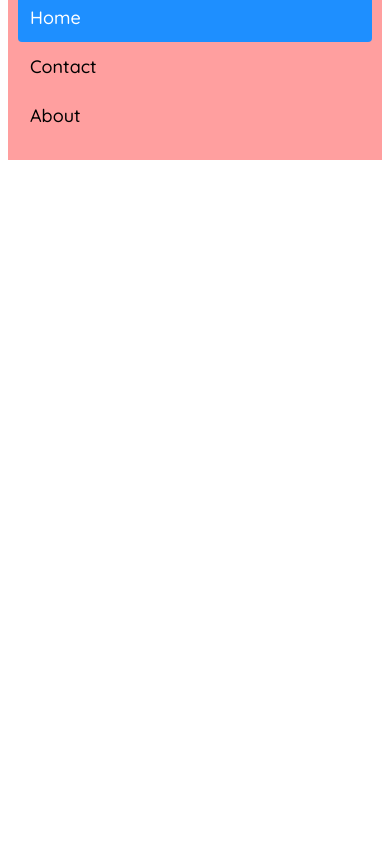
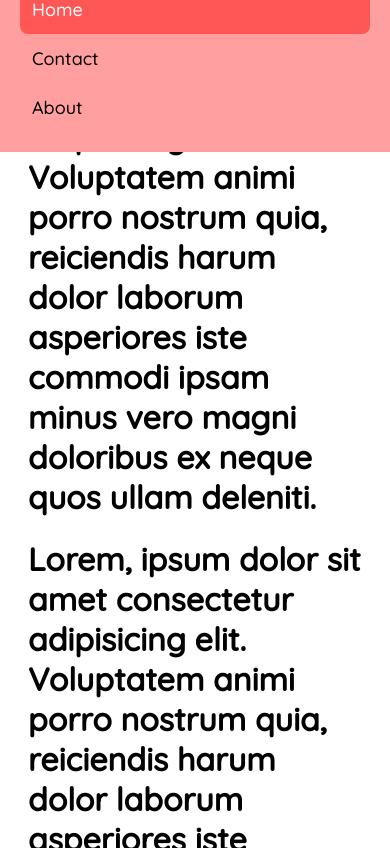
Before and after one commit to umit-09/course, a plain HTML site: page index2.html in a window 390 px wide. Shown: the part 84-932 px from the top of the page. Before the commit the page ends 844 px from the top, so only its background shows below. Drawn offline with Linux system fonts and the light colour scheme.

Commit message:
added index2.html

```diff
--- /dev/null
+++ b/content.css
@@ -0,0 +1,11 @@
+.content {
+    padding: 20px;
+    box-sizing: border-box;
+    margin-top: 80px; /* Adjust this value to match the height of the header */
+}
+
+@media screen and (max-height: 700px) {
+    .content {
+        margin-bottom: 150px; /* Adjust this value to create space for the footer */
+    }
+}
--- a/style2.css
+++ b/footer.css
@@ -1,53 +1,60 @@
-.header {
-    overflow: hidden;
-    background-color: #ff9f9f;
-    padding: 20px 10px;
-  }
+.footer {
+    width: 100%;
+    background-color: #9fffc4;
+    position: absolute;
+    padding: 20px;
+    box-sizing: border-box;
+    text-align: center;
+    left: 0px;
+}
 
 /* Style the header links */
-.header a {
+.footer a {
     float: left;
-    color: black;
+    color: #000;
     text-align: center;
     padding: 12px;
     text-decoration: none;
     font-size: 18px;
     line-height: 25px;
-    border-radius: 4px;
+    border-radius: 8px;
+    left: 0;
+    width: calc(100% - 40px);
 }
 
 /* Style the logo link (notice that we set the same value of line-height and font-size to prevent the header to increase when the font gets bigger */
-.header a.logo {
+.footer a.logo {
     font-size: 25px;
     font-weight: bold;
+
 }
 
 /* Change the background color on mouse-over */
-.header a:hover {
-    background-color: #ff7f7f;
-        color: black;
+.footer a:hover {
+    background-color: #3ae97d;
+    color: #000;
 }
 
 /* Style the active/current link*/
-.header a.active {
-    background-color: #1e8fff;
-    color: white;
+.footer a.active {
+    background-color: #00e457;
+    color: #fff;
 }
 
 
 /* Float the link section to the right */
-.header-right {
+.footer-right {
     float: right;
 }
 
 /* Add media queries for responsiveness - when the screen is 500px wide or less, stack the links on top of each other */
 @media screen and (max-width: 500px) {
-    .header a {
+    .footer a {
         float: none;
         display: block;
         text-align: left;
     }
-    .header-right {
+    .footer-right {
         float: none;
     }
 }
--- /dev/null
+++ b/header.css
@@ -0,0 +1,58 @@
+.header {
+    position: absolute;
+    top: 0;
+    left: 0;
+    width: calc(100% - 40px);
+    overflow: hidden;
+    background-color: #ff9f9f;
+    padding: 20px;
+}
+
+/* Style the header links */
+.header a {
+    float: left;
+    color: #000;
+    text-align: center;
+    padding: 12px;
+    text-decoration: none;
+    font-size: 18px;
+    line-height: 25px;
+    border-radius: 8px;
+}
+
+/* Style the logo link (notice that we set the same value of line-height and font-size to prevent the header to increase when the font gets bigger */
+.header a.logo {
+    font-size: 25px;
+    font-weight: bold;
+
+}
+
+/* Change the background color on mouse-over */
+.header a:hover {
+    background-color: #ff7f7f;
+    color: #000;
+}
+
+/* Style the active/current link*/
+.header a.active {
+    background-color: #ff5656;
+    color: #fff;
+}
+
+
+/* Float the link section to the right */
+.header-right {
+    float: right;
+}
+
+/* Add media queries for responsiveness - when the screen is 500px wide or less, stack the links on top of each other */
+@media screen and (max-width: 500px) {
+    .header a {
+        float: none;
+        display: block;
+        text-align: left;
+    }
+    .header-right {
+        float: none;
+    }
+}
--- a/index2.html
+++ b/index2.html
@@ -1,4 +1,6 @@
-<link rel="stylesheet" href="style2.css">
+<link rel="stylesheet" href="header.css">
+<link rel="stylesheet" href="content.css">
+<link rel="stylesheet" href="footer.css">
 
 <link rel="preconnect" href="https://fonts.googleapis.com">
 <link rel="preconnect" href="https://fonts.gstatic.com" crossorigin>
@@ -20,5 +22,21 @@
         </div>
     </div>
 
+    <div class="content">
+        <h1>Lorem, ipsum dolor sit amet consectetur adipisicing elit. Voluptatem animi porro nostrum quia, reiciendis harum dolor laborum asperiores iste commodi ipsam minus vero magni doloribus ex neque quos ullam deleniti.</h1>
+        <h1>Lorem, ipsum dolor sit amet consectetur adipisicing elit. Voluptatem animi porro nostrum quia, reiciendis harum dolor laborum asperiores iste commodi ipsam minus vero magni doloribus ex neque quos ullam deleniti.</h1>
+        <h1>Lorem, ipsum dolor sit amet consectetur adipisicing elit. Voluptatem animi porro nostrum quia, reiciendis harum dolor laborum asperiores iste commodi ipsam minus vero magni doloribus ex neque quos ullam deleniti.</h1>
+        <h1>Lorem, ipsum dolor sit amet consectetur adipisicing elit. Voluptatem animi porro nostrum quia, reiciendis harum dolor laborum asperiores iste commodi ipsam minus vero magni doloribus ex neque quos ullam deleniti.</h1>
+        <h1>Lorem, ipsum dolor sit amet consectetur adipisicing elit. Voluptatem animi porro nostrum quia, reiciendis harum dolor laborum asperiores iste commodi ipsam minus vero magni doloribus ex neque quos ullam deleniti.</h1>
+        <h1>Lorem, ipsum dolor sit amet consectetur adipisicing elit. Voluptatem animi porro nostrum quia, reiciendis harum dolor laborum asperiores iste commodi ipsam minus vero magni doloribus ex neque quos ullam deleniti.</h1>
+        <h1>Lorem, ipsum dolor sit amet consectetur adipisicing elit. Voluptatem animi porro nostrum quia, reiciendis harum dolor laborum asperiores iste commodi ipsam minus vero magni doloribus ex neque quos ullam deleniti.</h1>
+        <h1>Lorem, ipsum dolor sit amet consectetur adipisicing elit. Voluptatem animi porro nostrum quia, reiciendis harum dolor laborum asperiores iste commodi ipsam minus vero magni doloribus ex neque quos ullam deleniti.</h1>
+        <h1>Lorem, ipsum dolor sit amet consectetur adipisicing elit. Voluptatem animi porro nostrum quia, reiciendis harum dolor laborum asperiores iste commodi ipsam minus vero magni doloribus ex neque quos ullam deleniti.</h1>
+    </div>
+
+    <div class="footer">
+        <h1>Lorem, ipsum dolor sit amet consectetur adipisicing elit. Voluptatem animi porro nostrum quia, reiciendis harum dolor laborum asperiores iste commodi ipsam minus vero magni doloribus ex neque quos ullam deleniti.</h1>
+    </div>
+
 </body>
 </html>
```
